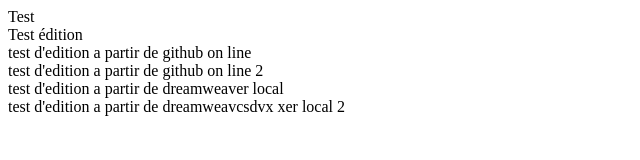
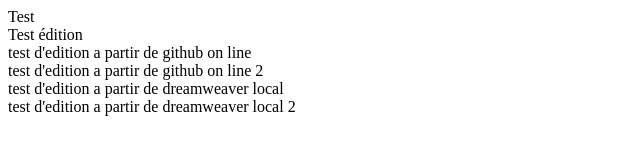
Before and after one commit to graphiclaboratory/Github, a plain HTML site: page index.html in a window 1280 px wide. Shown: the full height of the page, 0-640 px from the left. Drawn offline with Linux system fonts and the light colour scheme.

Commit message:
Revert "Update index.html"
This reverts commit 5b02618ab8fd25f7e4bec7508db27a8bbae50c6e.

```diff
--- a/index.html
+++ b/index.html
@@ -4,4 +4,4 @@
 <div>test d'edition a partir de github on line 2</div>
 
 <div>test d'edition a partir de dreamweaver local</div>
-<div>test d'edition a partir de dreamweavcsdvx xer local 2</div>
+<div>test d'edition a partir de dreamweaver local 2</div>
```
